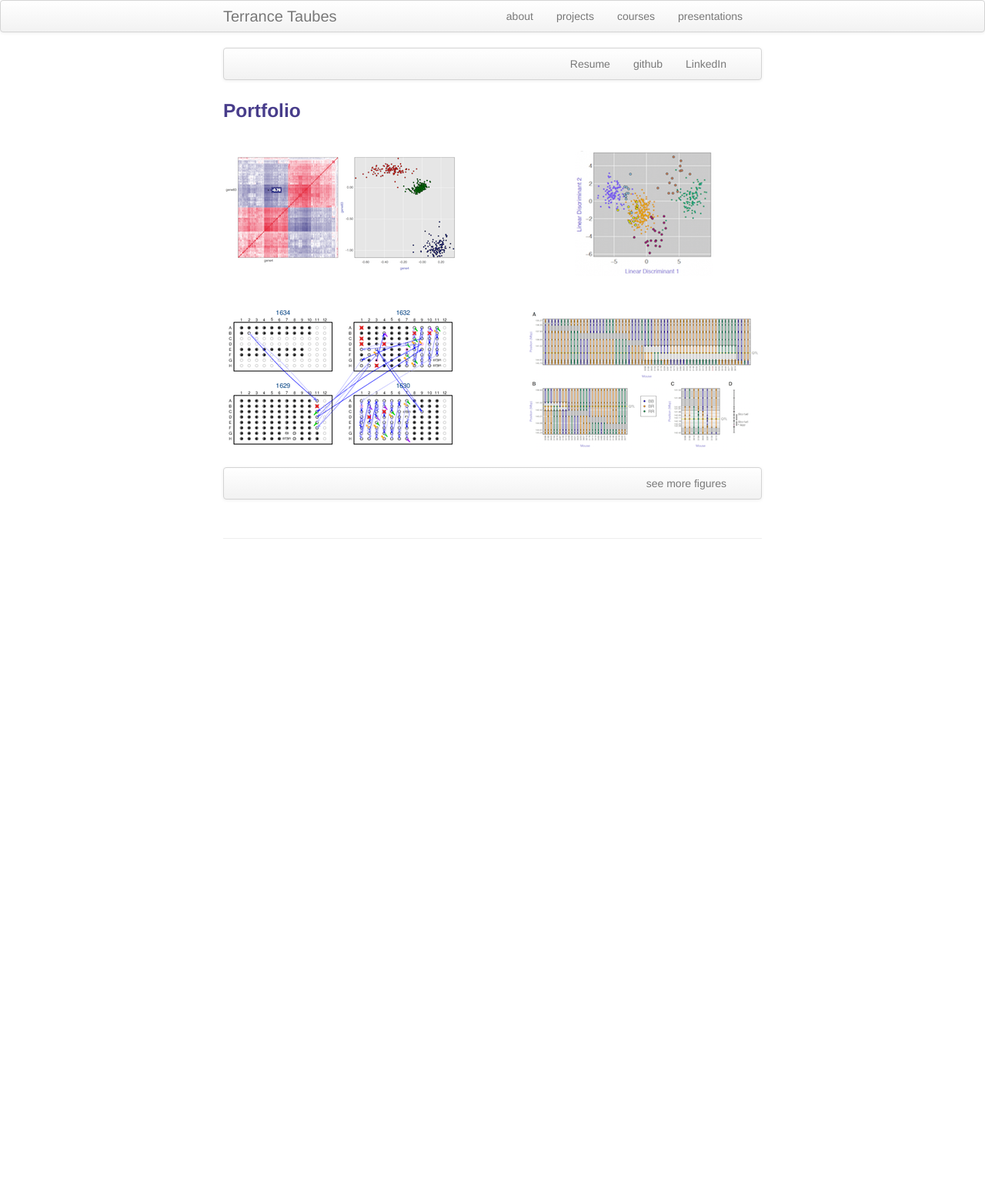
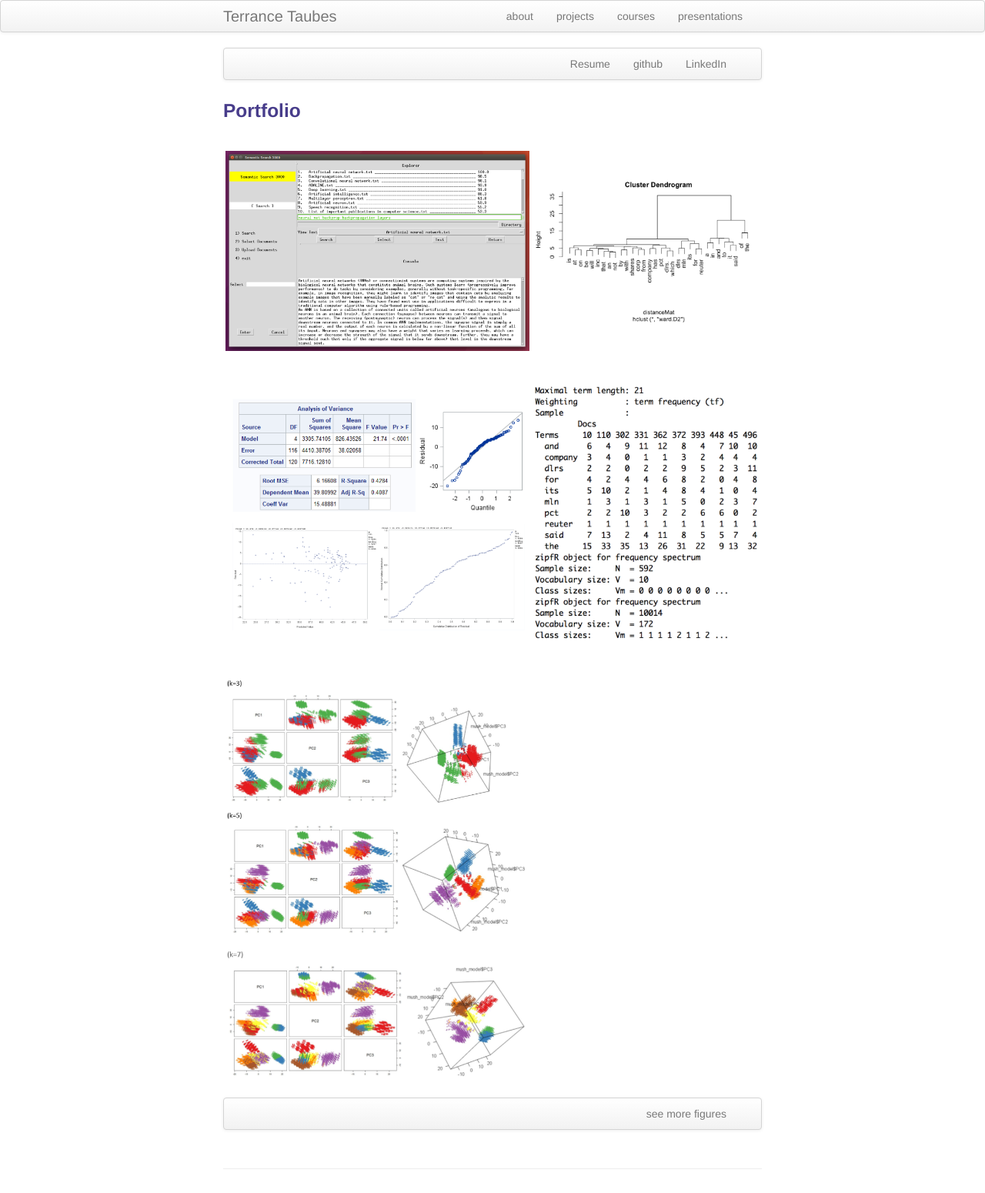
Before and after one commit to terrytaubes/terrytaubes.github.io, a Jekyll site: the page built from index.md, in a window 1280 px wide. Shown: the whole page at 77% size. Built offline with Jekyll 4.4.1, drawn with Linux system fonts in a browser that asks for light colours; before the commit the page ends 900 px from its top, so only the background shows below that.

Commit message:
Update index.md

```diff
--- a/index.md
+++ b/index.md
@@ -21,12 +21,12 @@ keywords: statistics, data analytics, big data, data science, machine learning
 <tr>
   <td class="left">
     <a href="pages/publpics/iplotCorr.html">
-        <img src="assets/publpics/iplotCorr.png" alt="R/qtlcharts example" title="R/qtlcharts example"/>
+        <img src="assets/publpics/portfolioSS3k.png" alt="R/qtlcharts example" title="R/qtlcharts example"/>
     </a>
   </td>
   <td class="right">
     <a href="pages/publpics/tian2016_fig4.html">
-        <img src="assets/publpics/tian2016_fig4.png" alt="Tian et
+        <img src="assets/publpics/portfolioDendro.png" alt="Tian et
         al. (2016) Fig 4" title="Tian et al. (2016) Fig 4"/>
     </a>
   </td>
@@ -34,12 +34,19 @@ keywords: statistics, data analytics, big data, data science, machine learning
 <tr>
   <td class="left">
     <a href="pages/publpics/samplemixups_fig7.html">
-        <img src="assets/publpics/samplemixups_fig7.png" alt="Broman et al. (2013) Fig 7" title="Broman et al. (2013) Fig 7"/>
+        <img src="assets/publpics/portfolioSAS.png" alt="Broman et al. (2013) Fig 7" title="Broman et al. (2013) Fig 7"/>
     </a>
   </td>
   <td class="right">
     <a href="pages/publpics/isletc6_fig4.html">
-        <img src="assets/publpics/isletc6_fig4.png" alt="Tian et al. (2015) Fig 4" title="Tian et al. (2015) Fig 4"/>
+        <img src="assets/publpics/portfolioFreq.png" alt="Tian et al. (2015) Fig 4" title="Tian et al. (2015) Fig 4"/>
+    </a>
+  </td>
+</tr>
+<tr>
+  <td class="left">
+    <a href="pages/publpics/samplemixups_fig7.html">
+        <img src="assets/publpics/portfolioKmeans.png" alt="Broman et al. (2013) Fig 7" title="Broman et al. (2013) Fig 7"/>
     </a>
   </td>
 </tr>
```
